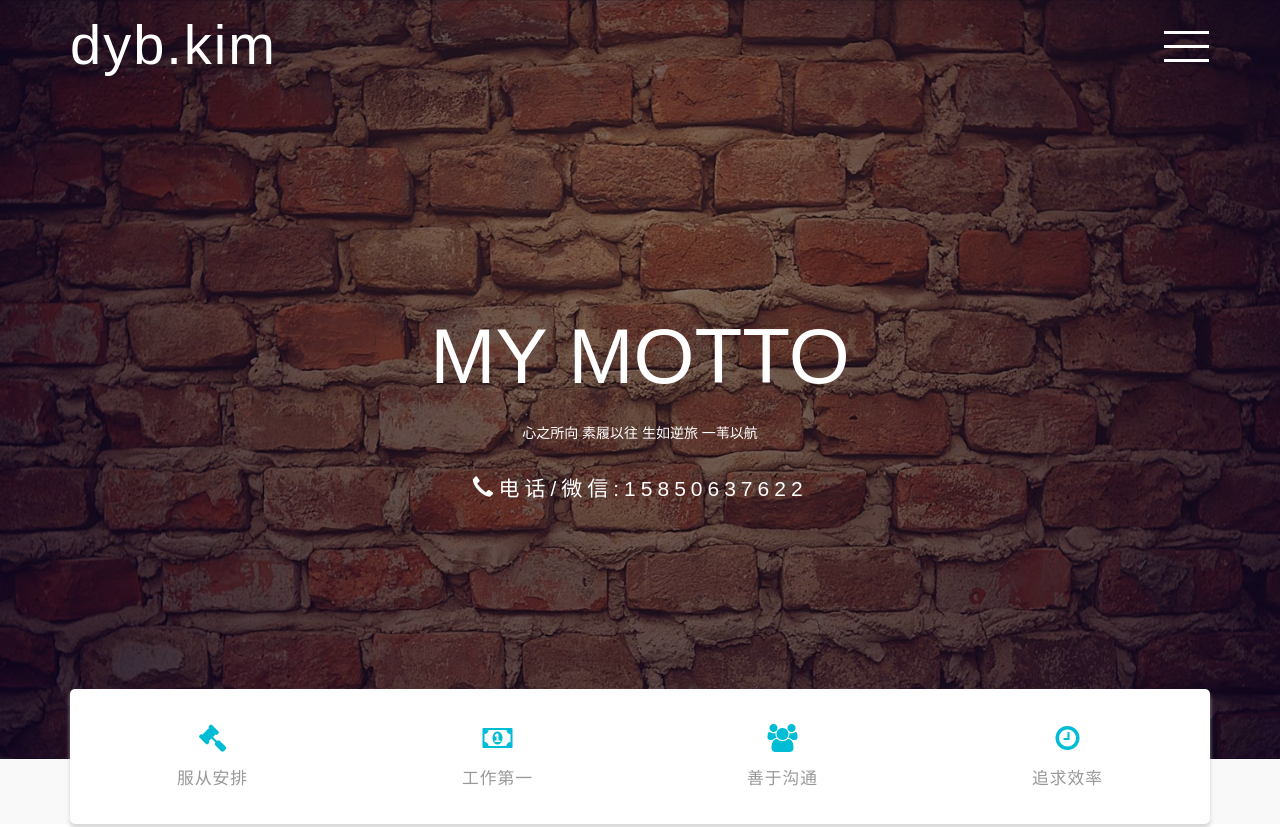
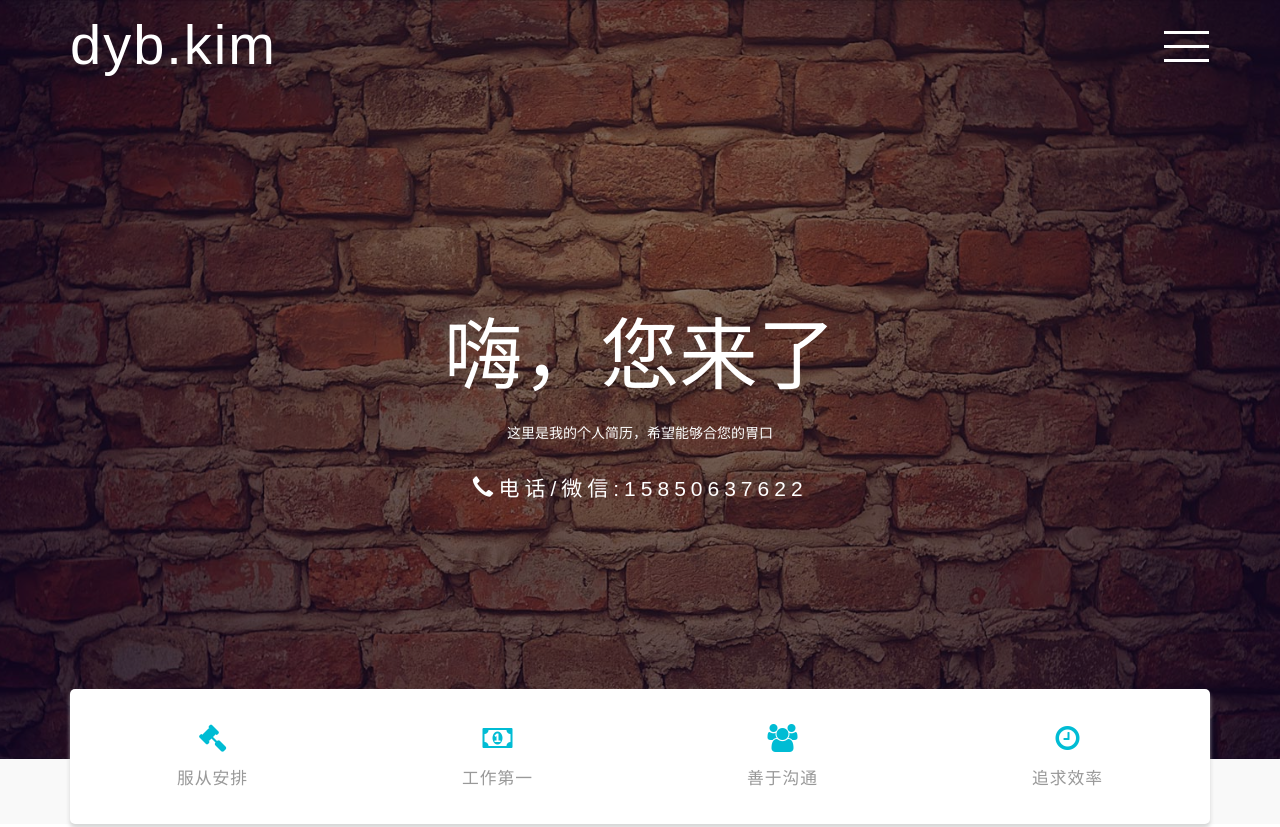
Before and after one commit to oldwukong/oldwukong.github.io, a plain HTML site: page index.html in a window 1280 px wide. Shown: the top 827 px of the page. Drawn offline with Linux system fonts and the light colour scheme.

Commit message:
最新简历

```diff
--- a/index.html
+++ b/index.html
@@ -51,8 +51,8 @@
 					<div class="item agileits-w3layouts">
 						<div class="block text main-agileits">
 							<span class="circleLight"></span>
-							<h3>My Motto</h3>
-							<p>心之所向 素履以往 生如逆旅 一苇以航</p>
+							<h3>嗨，您来了</h3>
+							<p>这里是我的个人简历，希望能够合您的胃口</p>
 							<h6><span class="glyphicon glyphicon-earphone"></span>电话/微信:15850637622 </h6>
 						</div>
 					</div>
```
